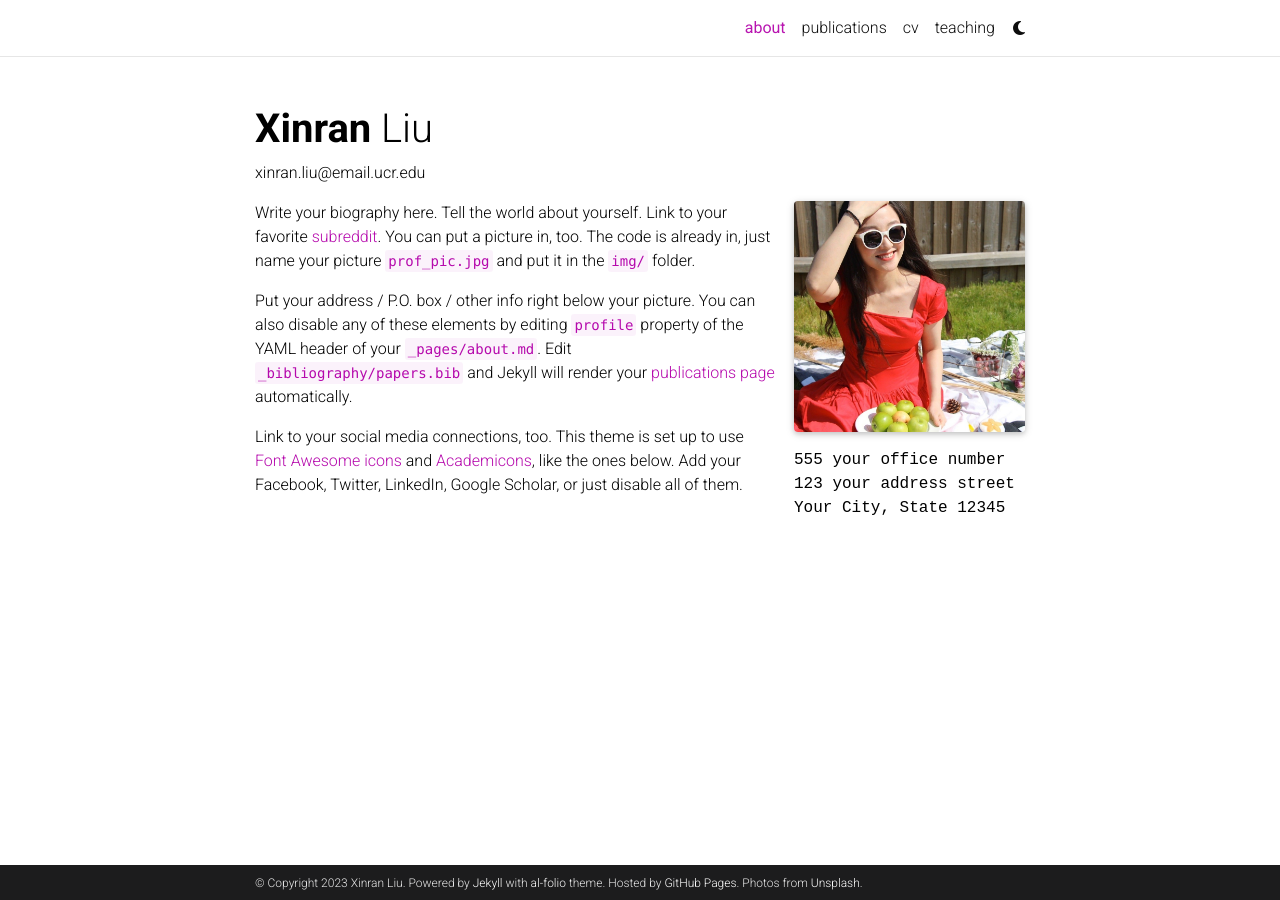
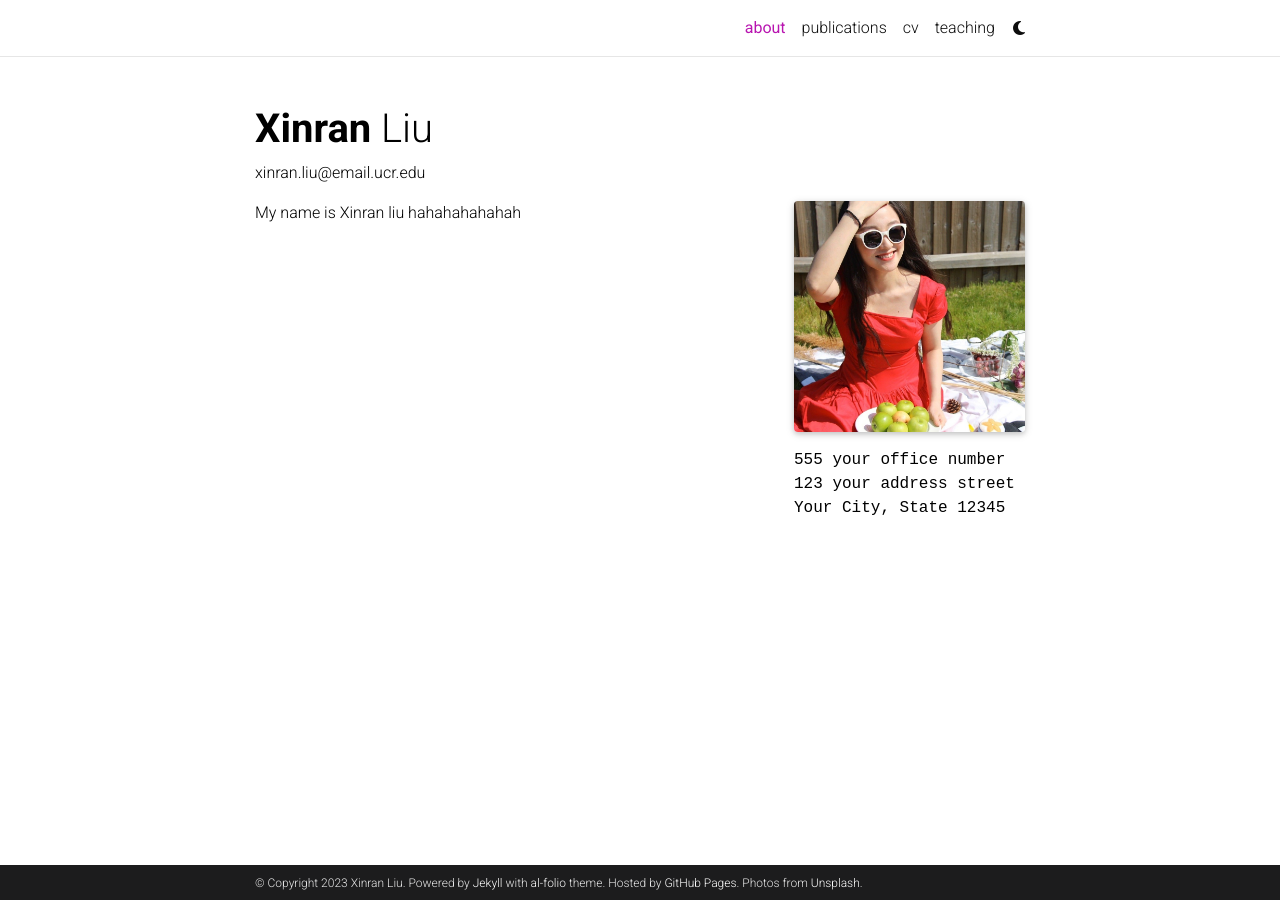
Before and after one commit to XinranLiuEconomics/XinranLiuEconomics.github.io, a Jekyll site: the page built from _pages/about.md, in a window 1280 px wide. Built offline with Jekyll 4.4.1, drawn with Linux system fonts in a browser that asks for light colours; full-size pictures stand in for the smaller copies a plugin makes; comment, search, counter and statistics services are not loaded; a style sheet for code colours, icons or effects is not loaded.

Commit message:
change profile

```diff
--- a/_pages/about.md
+++ b/_pages/about.md
@@ -19,8 +19,4 @@
 social: false  # includes social icons at the bottom of the page
 ---
 
-Write your biography here. Tell the world about yourself. Link to your favorite [subreddit](http://reddit.com). You can put a picture in, too. The code is already in, just name your picture `prof_pic.jpg` and put it in the `img/` folder.
-
-Put your address / P.O. box / other info right below your picture. You can also disable any of these elements by editing `profile` property of the YAML header of your `_pages/about.md`. Edit `_bibliography/papers.bib` and Jekyll will render your [publications page](/al-folio/publications/) automatically.
-
-Link to your social media connections, too. This theme is set up to use [Font Awesome icons](https://fontawesome.com/) and [Academicons](https://jpswalsh.github.io/academicons/), like the ones below. Add your Facebook, Twitter, LinkedIn, Google Scholar, or just disable all of them.
+My name is Xinran liu hahahahahahah
```
